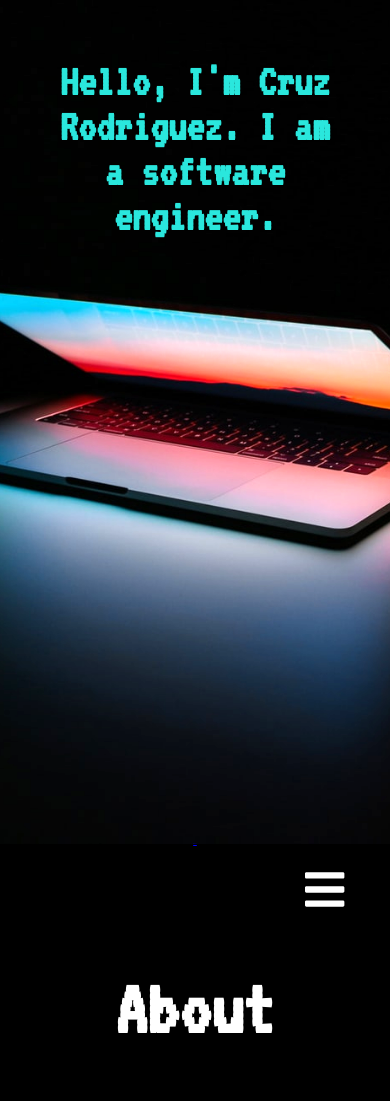
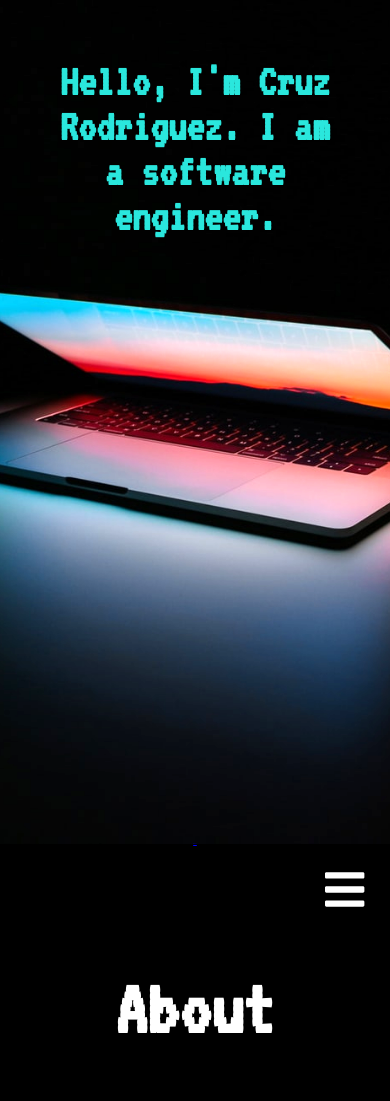
Before and after one commit to crodr177/cruz-r-portfolio, a React (Create React App) app: page / in a window 390 px wide. Shown: the top 1101 px of the page. Built offline with nearby package versions, Linux system fonts and the light colour scheme.

Commit message:
fix more responsiveness 12

```diff
--- a/src/styles/NavBar.css
+++ b/src/styles/NavBar.css
@@ -65,7 +65,7 @@
     display: block;
     position: fixed;
     margin-top: 20px;
-    right: 40px;
+    right: 20px;
     color: white;
     background-color: transparent;
     border: none;
@@ -95,7 +95,7 @@
   }
 
   .responsive .navbar-menu li {
-    margin: 40px 10px;
+    margin: 40px 20px;
     font-size: 60px;
     font-weight: bold;
   }
```
